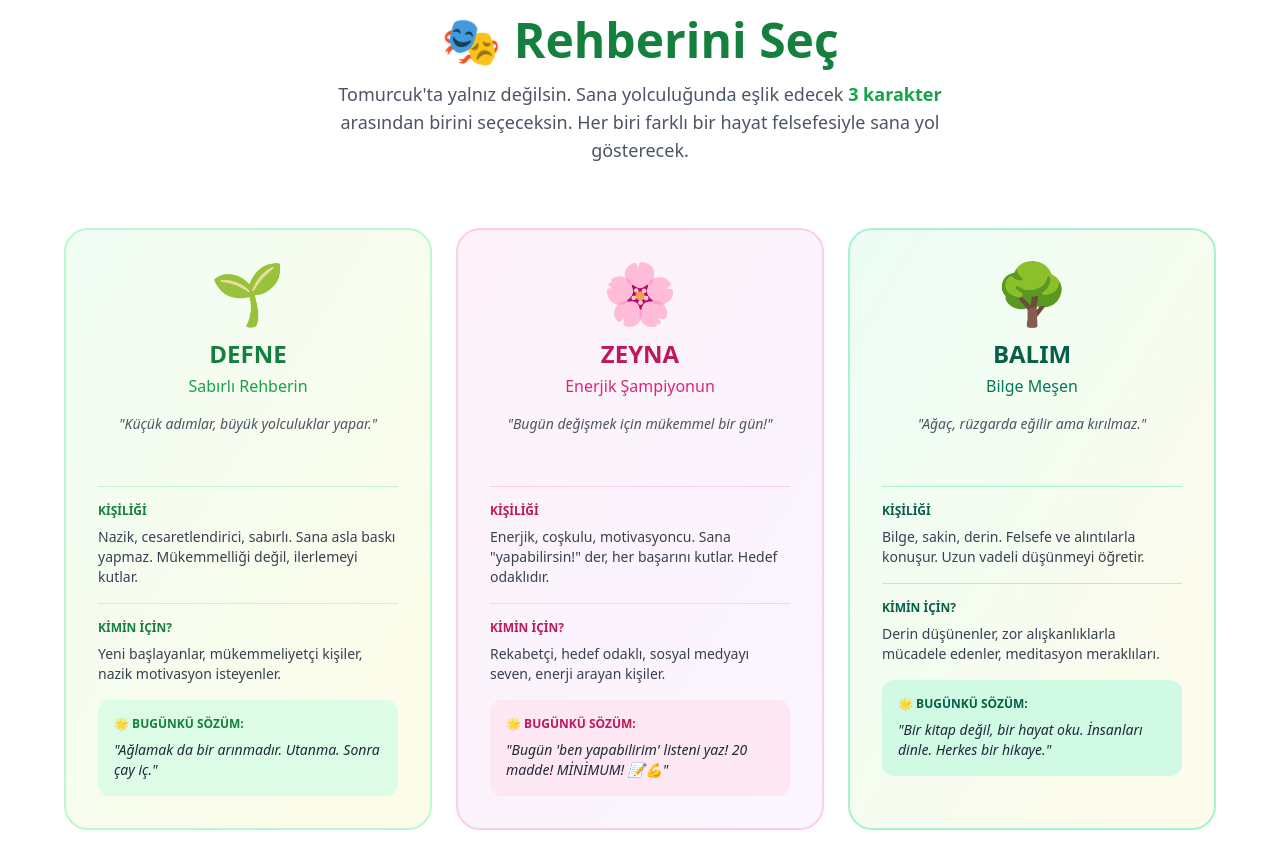
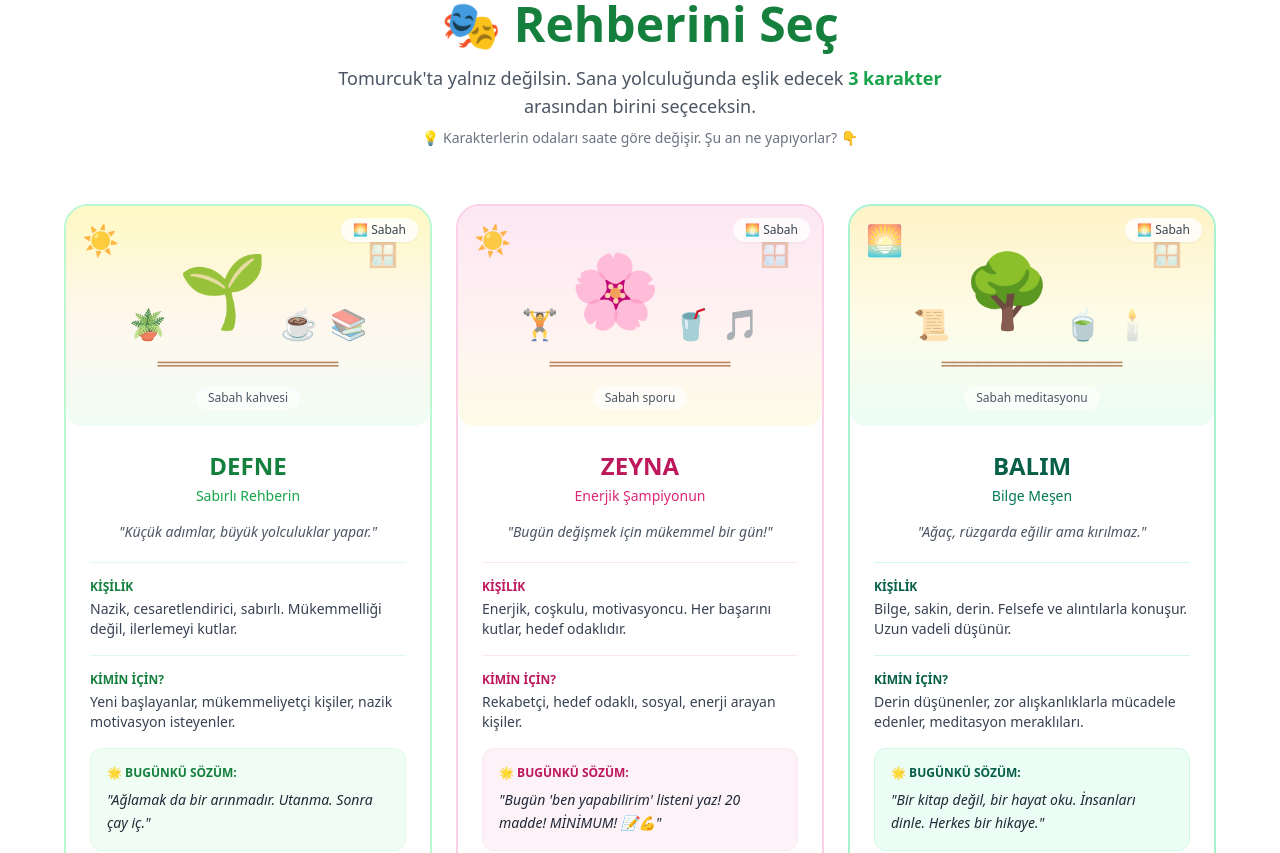
Before and after one commit to burakucnn52-lab/tomurcuk, a Next.js app: page / in a window 1280 px wide. Shown: the part 700-1553 px from the top of the page. Built offline with nearby package versions, Linux system fonts and the light colour scheme.

Commit message:
Update page.tsx

```diff
--- a/app/page.tsx
+++ b/app/page.tsx
@@ -1,7 +1,7 @@
 import { bugunkuSozuGetir } from "@/data/karakter-sozleri";
+import { KarakterOdasi } from "@/components/KarakterOdasi";
 
 export default function HomePage() {
-  // Her karakterin bugünkü sözü
   const defneSozu = bugunkuSozuGetir('defne');
   const zeynaSozu = bugunkuSozuGetir('zeyna');
   const balimSozu = bugunkuSozuGetir('balim');
@@ -10,25 +10,21 @@ export default function HomePage() {
     <main className="min-h-screen">
 
       {/* HERO BÖLÜMÜ */}
-      <section className="flex items-center justify-center p-8 pt-16 pb-24">
+      <section className="flex items-center justify-center px-6 pt-16 pb-20">
         <div className="max-w-3xl w-full text-center">
 
-          {/* Logo / Emoji */}
           <div className="text-8xl mb-6 animate-bounce">
             🌱
           </div>
 
-          {/* Başlık */}
           <h1 className="text-5xl md:text-7xl font-bold text-tomurcuk-700 mb-4">
             Tomurcuk
           </h1>
 
-          {/* Alt başlık */}
           <p className="text-xl md:text-2xl text-tomurcuk-600 mb-4 font-medium">
             Alışkanlık kazan, tomurcuklan
           </p>
 
-          {/* Açıklama */}
           <p className="text-gray-600 mb-8 leading-relaxed text-lg">
             Bilimsel alışkanlık takibi ile hedeflerine ulaş,
             gerçek dünyada fidan diktir, sevdiklerine tohum gönder.
@@ -38,7 +34,6 @@ export default function HomePage() {
             </span>
           </p>
 
-          {/* CTA Butonu */}
           <div className="flex flex-col sm:flex-row gap-3 justify-center mb-6">
             <button className="bg-tomurcuk-500 hover:bg-tomurcuk-600 text-white font-medium py-3 px-8 rounded-xl transition-colors shadow-md text-lg">
               🌱 Hemen Başla
@@ -56,18 +51,20 @@ export default function HomePage() {
       </section>
 
       {/* KARAKTER TANITIM BÖLÜMÜ */}
-      <section className="bg-white py-20 px-8">
+      <section className="bg-white py-20 px-6">
         <div className="max-w-6xl mx-auto">
 
           {/* Bölüm başlığı */}
-          <div className="text-center mb-16">
+          <div className="text-center mb-14">
             <h2 className="text-4xl md:text-5xl font-bold text-tomurcuk-700 mb-4">
               🎭 Rehberini Seç
             </h2>
-            <p className="text-lg text-gray-600 max-w-2xl mx-auto">
+            <p className="text-lg text-gray-600 max-w-2xl mx-auto mb-2">
               Tomurcuk'ta yalnız değilsin. Sana yolculuğunda eşlik edecek
               <span className="text-tomurcuk-600 font-semibold"> 3 karakter</span> arasından birini seçeceksin.
-              Her biri farklı bir hayat felsefesiyle sana yol gösterecek.
+            </p>
+            <p className="text-sm text-gray-500">
+              💡 Karakterlerin odaları saate göre değişir. Şu an ne yapıyorlar? 👇
             </p>
           </div>
 
@@ -75,32 +72,36 @@ export default function HomePage() {
           <div className="grid md:grid-cols-3 gap-6">
 
             {/* 🌱 DEFNE */}
-            <div className="bg-gradient-to-br from-green-50 to-yellow-50 rounded-3xl p-8 border-2 border-green-200 hover:border-green-400 transition-all hover:shadow-xl hover:-translate-y-1">
-              <div className="text-6xl mb-4 text-center">🌱</div>
+            <div className="bg-white rounded-3xl overflow-hidden border-2 border-green-200 hover:border-green-400 transition-all hover:shadow-2xl hover:-translate-y-1">
 
+              {/* Karakter Odası */}
+              <KarakterOdasi karakter="defne" />
+
+              {/* İçerik */}
+              <div className="p-6">
                 <h3 className="text-2xl font-bold text-green-700 text-center mb-1">
                   DEFNE
                 </h3>
-              <p className="text-center text-green-600 font-medium mb-4">
+                <p className="text-center text-green-600 font-medium mb-4 text-sm">
                   Sabırlı Rehberin
                 </p>
 
-              <p className="text-sm text-gray-600 italic text-center mb-6 min-h-[3rem]">
+                <p className="text-sm text-gray-600 italic text-center mb-5">
                   "Küçük adımlar, büyük yolculuklar yapar."
                 </p>
 
-              <div className="border-t border-green-200 pt-4 mb-4">
-                <p className="text-xs font-semibold text-green-700 mb-2 uppercase">
-                  Kişiliği
+                <div className="border-t border-green-100 pt-4 mb-4">
+                  <p className="text-xs font-semibold text-green-700 mb-1 uppercase">
+                    Kişilik
                   </p>
                   <p className="text-sm text-gray-700">
-                  Nazik, cesaretlendirici, sabırlı. Sana asla baskı yapmaz.
-                  Mükemmelliği değil, ilerlemeyi kutlar.
+                    Nazik, cesaretlendirici, sabırlı. Mükemmelliği değil,
+                    ilerlemeyi kutlar.
                   </p>
                 </div>
 
-              <div className="border-t border-green-200 pt-4 mb-4">
-                <p className="text-xs font-semibold text-green-700 mb-2 uppercase">
+                <div className="border-t border-green-100 pt-4 mb-4">
+                  <p className="text-xs font-semibold text-green-700 mb-1 uppercase">
                     Kimin İçin?
                   </p>
                   <p className="text-sm text-gray-700">
@@ -109,88 +110,93 @@ export default function HomePage() {
                   </p>
                 </div>
 
-              <div className="bg-green-100 rounded-xl p-4">
+                <div className="bg-green-50 rounded-xl p-4 border border-green-100">
                   <p className="text-xs font-semibold text-green-700 mb-2">
                     🌟 BUGÜNKÜ SÖZÜM:
                   </p>
-                <p className="text-sm text-gray-800 italic">
+                  <p className="text-sm text-gray-800 italic leading-relaxed">
                     "{defneSozu.soz}"
                   </p>
                 </div>
               </div>
+            </div>
 
             {/* 🌸 ZEYNA */}
-            <div className="bg-gradient-to-br from-pink-50 to-purple-50 rounded-3xl p-8 border-2 border-pink-200 hover:border-pink-400 transition-all hover:shadow-xl hover:-translate-y-1">
-              <div className="text-6xl mb-4 text-center">🌸</div>
+            <div className="bg-white rounded-3xl overflow-hidden border-2 border-pink-200 hover:border-pink-400 transition-all hover:shadow-2xl hover:-translate-y-1">
 
+              <KarakterOdasi karakter="zeyna" />
+
+              <div className="p-6">
                 <h3 className="text-2xl font-bold text-pink-700 text-center mb-1">
                   ZEYNA
                 </h3>
-              <p className="text-center text-pink-600 font-medium mb-4">
+                <p className="text-center text-pink-600 font-medium mb-4 text-sm">
                   Enerjik Şampiyonun
                 </p>
 
-              <p className="text-sm text-gray-600 italic text-center mb-6 min-h-[3rem]">
+                <p className="text-sm text-gray-600 italic text-center mb-5">
                   "Bugün değişmek için mükemmel bir gün!"
                 </p>
 
-              <div className="border-t border-pink-200 pt-4 mb-4">
-                <p className="text-xs font-semibold text-pink-700 mb-2 uppercase">
-                  Kişiliği
+                <div className="border-t border-pink-100 pt-4 mb-4">
+                  <p className="text-xs font-semibold text-pink-700 mb-1 uppercase">
+                    Kişilik
                   </p>
                   <p className="text-sm text-gray-700">
-                  Enerjik, coşkulu, motivasyoncu. Sana "yapabilirsin!" der,
-                  her başarını kutlar. Hedef odaklıdır.
+                    Enerjik, coşkulu, motivasyoncu. Her başarını kutlar,
+                    hedef odaklıdır.
                   </p>
                 </div>
 
-              <div className="border-t border-pink-200 pt-4 mb-4">
-                <p className="text-xs font-semibold text-pink-700 mb-2 uppercase">
+                <div className="border-t border-pink-100 pt-4 mb-4">
+                  <p className="text-xs font-semibold text-pink-700 mb-1 uppercase">
                     Kimin İçin?
                   </p>
                   <p className="text-sm text-gray-700">
-                  Rekabetçi, hedef odaklı, sosyal medyayı seven, enerji
-                  arayan kişiler.
+                    Rekabetçi, hedef odaklı, sosyal, enerji arayan kişiler.
                   </p>
                 </div>
 
-              <div className="bg-pink-100 rounded-xl p-4">
+                <div className="bg-pink-50 rounded-xl p-4 border border-pink-100">
                   <p className="text-xs font-semibold text-pink-700 mb-2">
                     🌟 BUGÜNKÜ SÖZÜM:
                   </p>
-                <p className="text-sm text-gray-800 italic">
+                  <p className="text-sm text-gray-800 italic leading-relaxed">
                     "{zeynaSozu.soz}"
                   </p>
                 </div>
               </div>
+            </div>
 
             {/* 🌳 BALIM */}
-            <div className="bg-gradient-to-br from-emerald-50 to-amber-50 rounded-3xl p-8 border-2 border-emerald-200 hover:border-emerald-400 transition-all hover:shadow-xl hover:-translate-y-1">
-              <div className="text-6xl mb-4 text-center">🌳</div>
+            <div className="bg-white rounded-3xl overflow-hidden border-2 border-emerald-200 hover:border-emerald-400 transition-all hover:shadow-2xl hover:-translate-y-1">
 
+              <KarakterOdasi karakter="balim" />
+
+              <div className="p-6">
                 <h3 className="text-2xl font-bold text-emerald-800 text-center mb-1">
                   BALIM
                 </h3>
-              <p className="text-center text-emerald-700 font-medium mb-4">
+                <p className="text-center text-emerald-700 font-medium mb-4 text-sm">
                   Bilge Meşen
                 </p>
 
-              <p className="text-sm text-gray-600 italic text-center mb-6 min-h-[3rem]">
+                <p className="text-sm text-gray-600 italic text-center mb-5">
                   "Ağaç, rüzgarda eğilir ama kırılmaz."
                 </p>
 
-              <div className="border-t border-emerald-200 pt-4 mb-4">
-                <p className="text-xs font-semibold text-emerald-800 mb-2 uppercase">
-                  Kişiliği
+                <div className="border-t border-emerald-100 pt-4 mb-4">
+                  <p className="text-xs font-semibold text-emerald-800 mb-1 uppercase">
+                    Kişilik
                   </p>
                   <p className="text-sm text-gray-700">
                     Bilge, sakin, derin. Felsefe ve alıntılarla konuşur.
-                  Uzun vadeli düşünmeyi öğretir.
+                    Uzun vadeli düşünür.
                   </p>
                 </div>
 
-              <div className="border-t border-emerald-200 pt-4 mb-4">
-                <p className="text-xs font-semibold text-emerald-800 mb-2 uppercase">
+                <div className="border-t border-emerald-100 pt-4 mb-4">
+                  <p className="text-xs font-semibold text-emerald-800 mb-1 uppercase">
                     Kimin İçin?
                   </p>
                   <p className="text-sm text-gray-700">
@@ -199,13 +205,14 @@ export default function HomePage() {
                   </p>
                 </div>
 
-              <div className="bg-emerald-100 rounded-xl p-4">
+                <div className="bg-emerald-50 rounded-xl p-4 border border-emerald-100">
                   <p className="text-xs font-semibold text-emerald-800 mb-2">
                     🌟 BUGÜNKÜ SÖZÜM:
                   </p>
-                <p className="text-sm text-gray-800 italic">
+                  <p className="text-sm text-gray-800 italic leading-relaxed">
                     "{balimSozu.soz}"
                   </p>
+                </div>
               </div>
             </div>
 
@@ -222,10 +229,10 @@ export default function HomePage() {
       </section>
 
       {/* ÖZELLİKLER BÖLÜMÜ */}
-      <section className="bg-tomurcuk-50 py-20 px-8">
+      <section className="bg-tomurcuk-50 py-20 px-6">
         <div className="max-w-6xl mx-auto">
 
-          <div className="text-center mb-16">
+          <div className="text-center mb-14">
             <h2 className="text-4xl md:text-5xl font-bold text-tomurcuk-700 mb-4">
               ✨ Neden Tomurcuk?
             </h2>
@@ -235,7 +242,7 @@ export default function HomePage() {
           </div>
 
           <div className="grid md:grid-cols-3 gap-6">
-            <div className="bg-white p-8 rounded-2xl shadow-sm border border-tomurcuk-100 text-center">
+            <div className="bg-white p-8 rounded-2xl shadow-sm border border-tomurcuk-100 text-center hover:shadow-lg transition-shadow">
               <div className="text-5xl mb-4">📊</div>
               <h3 className="font-bold text-xl text-tomurcuk-700 mb-3">
                 Bilimsel Takip
@@ -246,7 +253,7 @@ export default function HomePage() {
               </p>
             </div>
 
-            <div className="bg-white p-8 rounded-2xl shadow-sm border border-tomurcuk-100 text-center">
+            <div className="bg-white p-8 rounded-2xl shadow-sm border border-tomurcuk-100 text-center hover:shadow-lg transition-shadow">
               <div className="text-5xl mb-4">🌳</div>
               <h3 className="font-bold text-xl text-tomurcuk-700 mb-3">
                 Fidan Dik
@@ -257,7 +264,7 @@ export default function HomePage() {
               </p>
             </div>
 
-            <div className="bg-white p-8 rounded-2xl shadow-sm border border-tomurcuk-100 text-center">
+            <div className="bg-white p-8 rounded-2xl shadow-sm border border-tomurcuk-100 text-center hover:shadow-lg transition-shadow">
               <div className="text-5xl mb-4">🎁</div>
               <h3 className="font-bold text-xl text-tomurcuk-700 mb-3">
                 Hediye Gönder
@@ -273,7 +280,7 @@ export default function HomePage() {
       </section>
 
       {/* FOOTER */}
-      <footer className="bg-tomurcuk-800 text-white py-12 px-8">
+      <footer className="bg-tomurcuk-800 text-white py-12 px-6">
         <div className="max-w-6xl mx-auto text-center">
           <div className="text-4xl mb-4">🌱</div>
           <h3 className="text-2xl font-bold mb-2">Tomurcuk</h3>
```
Lines whose indentation alone changed are shown as unchanged.
